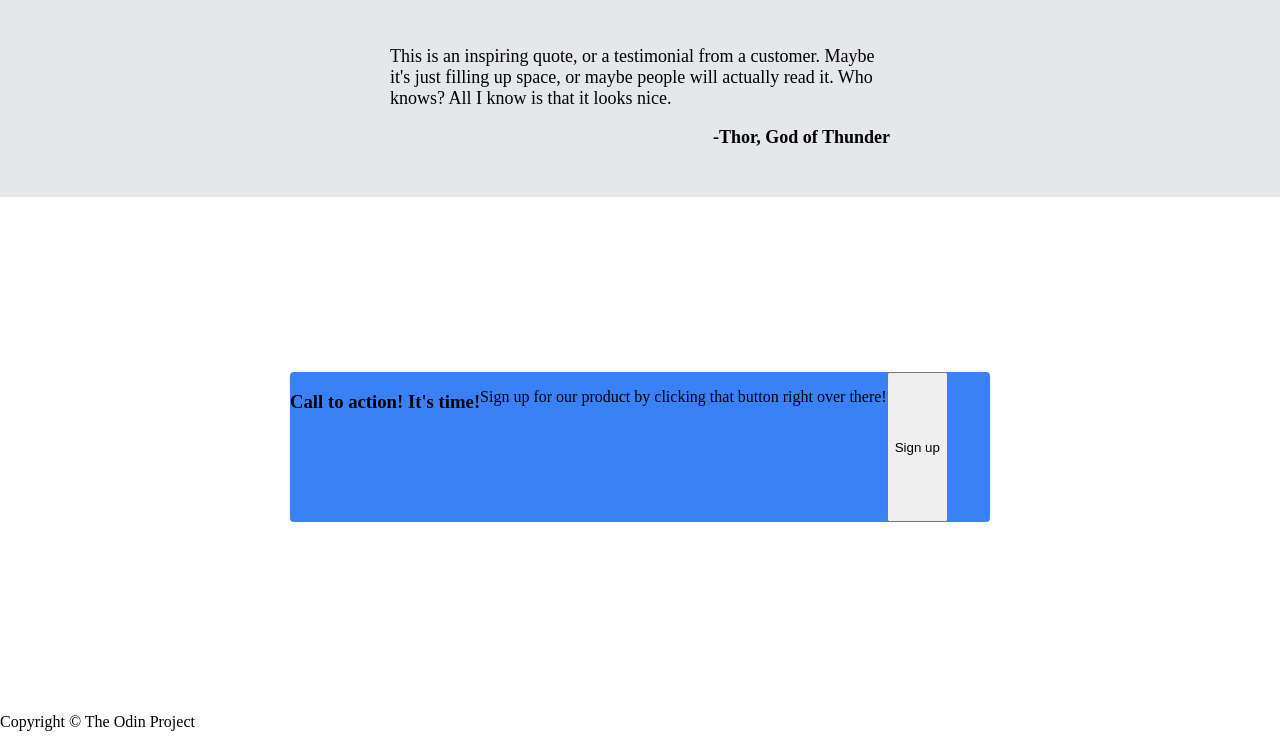
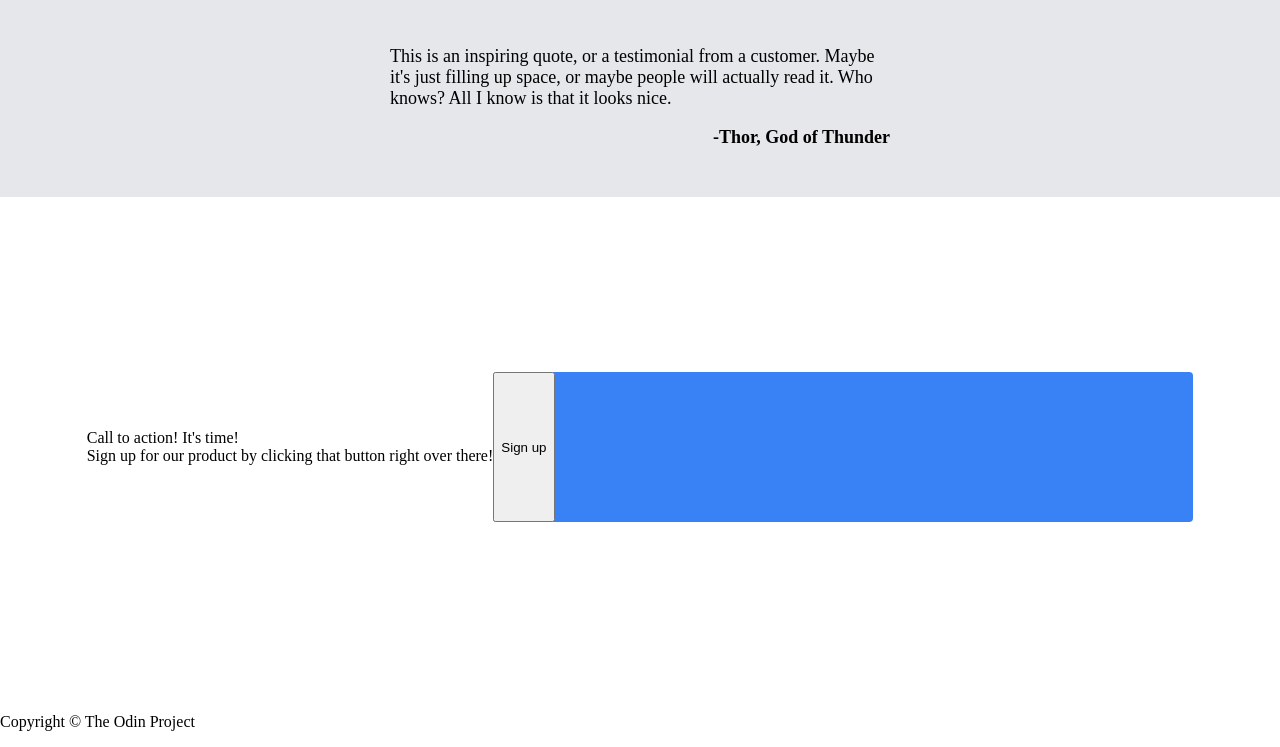
Before and after one commit to Davecarranza/landing-page, a plain HTML site: page index.html in a window 1280 px wide. Shown: the part 637-1384 px from the top of the page. Drawn offline with Linux system fonts and the light colour scheme.

Commit message:
edited css on index.html

```diff
--- a/index.html
+++ b/index.html
@@ -71,14 +71,24 @@
             </div>
 
         </div>
-        <div class="action">
-            <div class="time">
-                <h3>Call to action! It's time!</h3><br>
-                <p>Sign up for our product by clicking that button right over there!</p>
-                <button class="signup">Sign up</button>
-            </div>
+        <div class="container1">
+            <div class="action">
+
+                    <div class="discription">
+
+                      <div>Call to action! It's time!</div>
 
 
+                         <div>Sign up for our product by clicking that button right over there!</div>
+
+                    </div>
+                    <div class="time">
+                        <button class="signup">Sign up</button>
+                    </div>
+
+
+
+            </div>
         </div>
 
 
```
